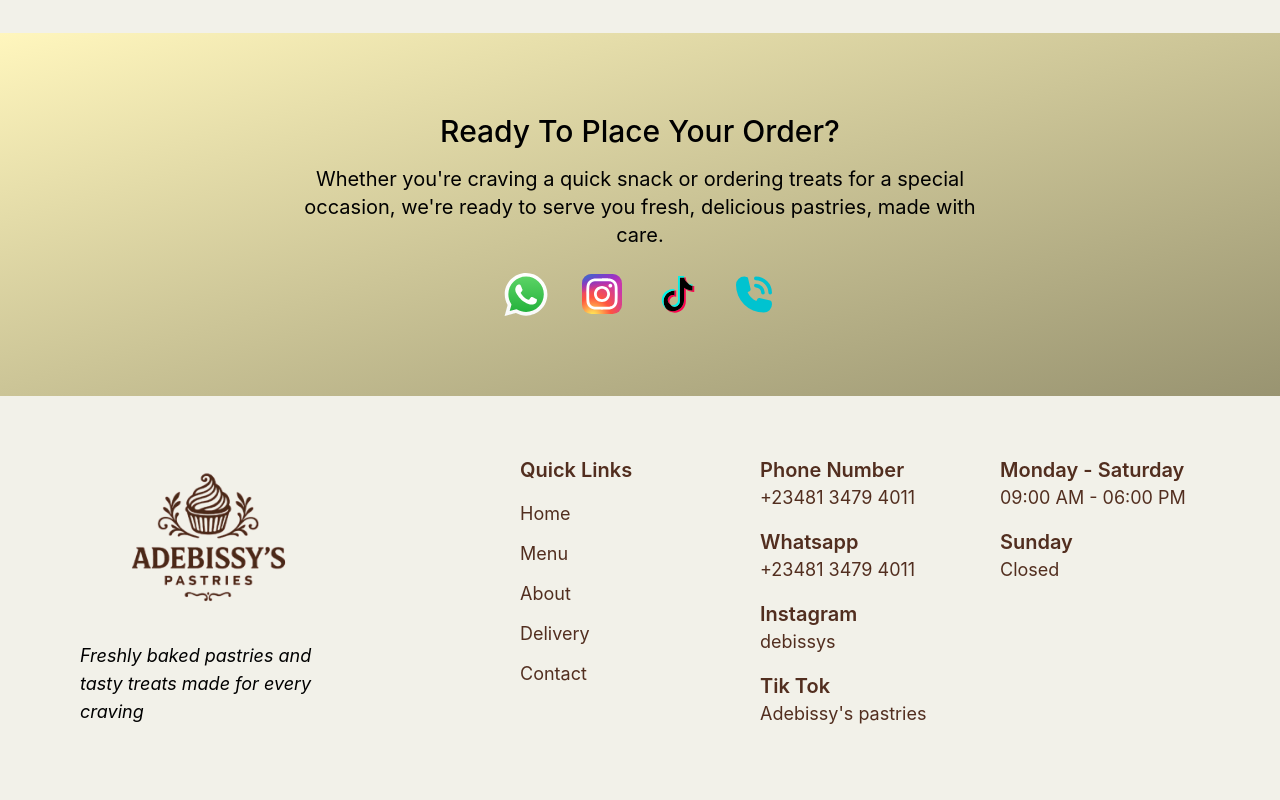
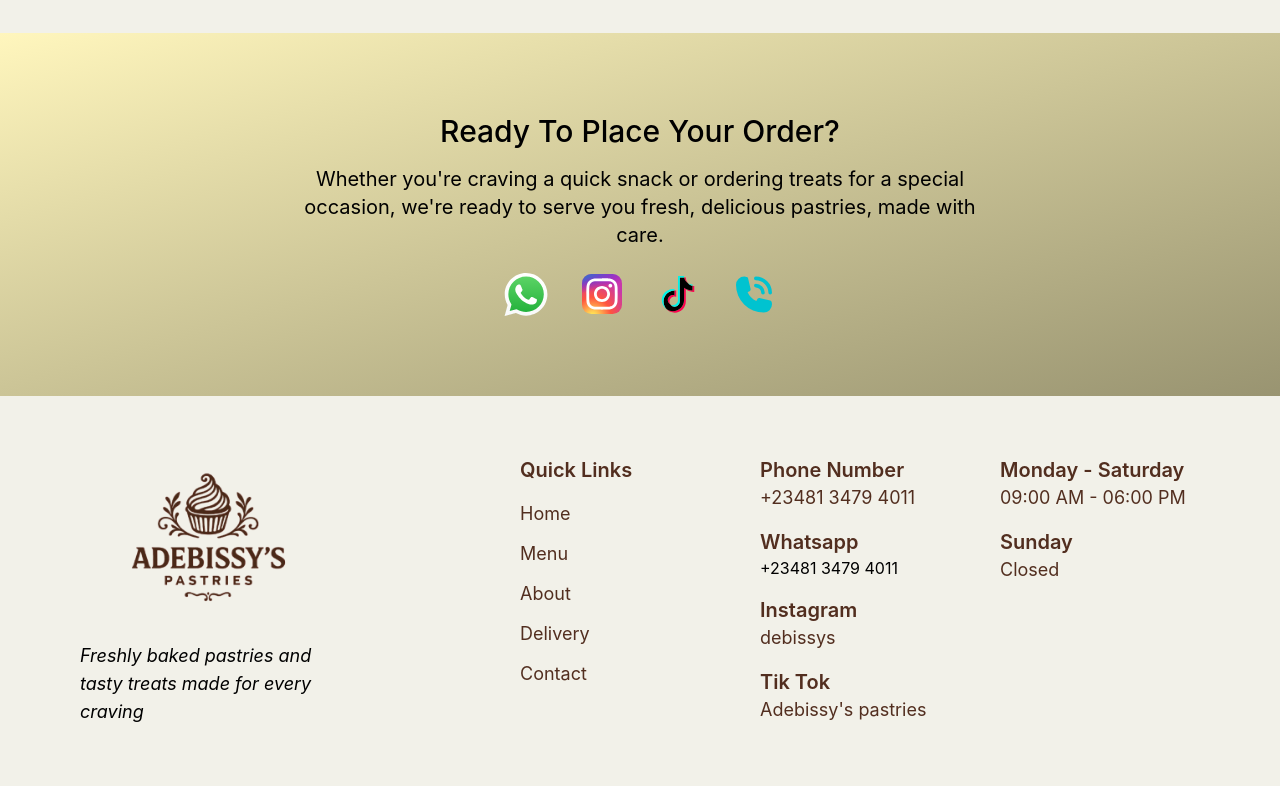
Before and after one commit to marvelade7/Adebissy-Pastries, a React (Vite) app: page / in a window 1280 px wide. Shown: the part 3826-4626 px from the top of the page. Built offline with nearby package versions, Linux system fonts and the light colour scheme.

Commit message:
Refactor phone number and message handling in HeroSection, OrderSection, and Footer; enhance WhatsApp and phone call links for improved user interaction

```diff
--- a/src/App.tsx
+++ b/src/App.tsx
@@ -15,7 +15,7 @@
     AOS.init({
       duration: 700,
       easing: 'ease-out-cubic',
-      once: false,
+      once: true,
       offset: 40,
       delay: 0,
       anchorPlacement: 'top-bottom',
--- a/src/Footer.tsx
+++ b/src/Footer.tsx
@@ -1,4 +1,6 @@
 const Footer = () => {
+    const phoneNumber = '2348134794011';
+    const message = encodeURIComponent('Hello,\n\n My name is ... \n\nI would like to place an order.');
     return (
         <footer
             id='contact'
@@ -27,16 +29,16 @@
 
                 <div data-aos='fade-up' data-aos-delay='300' className='flex-1'>
                     <h3 className='text-lg font-semibold text-[#522E1F] md:text-xl'>Phone Number</h3>
-                    <p className='mb-3 text-md text-[#522E1F] md:text-lg'>+23481 3479 4011</p>
+                    <a href="tel:+2348134794011" target="_blank" rel="noopener noreferrer" className='mb-3 text-md text-[#522E1F] hover:opacity-75 md:text-lg'>+23481 3479 4011</a>
 
                     <h3 className='mt-4 text-lg font-semibold text-[#522E1F] md:text-xl'>Whatsapp</h3>
-                    <p className='mb-3 text-md text-[#522E1F] md:text-lg'>+23481 3479 4011</p>
+                    <a href={`https://wa.me/${phoneNumber}?text=${message}`} target="_blank" rel="noopener noreferrer" className="hover:opacity-75">+23481 3479 4011</a>
 
                     <h3 className='mt-4 text-lg font-semibold text-[#522E1F] md:text-xl'>Instagram</h3>
-                    <p className='mb-3 text-md text-[#522E1F] md:text-lg'>debissys</p>
+                    <a href="https://www.instagram.com/debissys?igsh=b3E4cWJ5MjdrMXB6" target="_blank" rel="noopener noreferrer" className='mb-3 text-md text-[#522E1F] md:text-lg hover:opacity-75'>debissys</a>
 
                     <h3 className='mt-4 text-lg font-semibold text-[#522E1F] md:text-xl'>Tik Tok</h3>
-                    <p className='mb-3 text-md text-[#522E1F] md:text-lg'>Adebissy&apos;s pastries</p>
+                    <a href="https://vm.tiktok.com/ZS92361ALyXNh-5J9Rw/" target="_blank" rel="noopener noreferrer" className='mb-3 text-md text-[#522E1F] md:text-lg hover:opacity-75'>Adebissy&apos;s pastries</a>
                 </div>
 
                 <div data-aos='fade-up' data-aos-delay='400' className='flex-1'>
--- a/src/HeroSection.tsx
+++ b/src/HeroSection.tsx
@@ -1,8 +1,8 @@
 import { useState, useEffect } from 'react';
 
 const HeroSection = () => {
-    const phoneNumber: string = '2348134794011'; // Replace with your phone number
-    const message: string = encodeURIComponent('Hello, I would like to place an order.'); // Customize the message
+    const phoneNumber: string = '2348134794011';
+    const message = encodeURIComponent('Hello,\n\n My name is ... \n\nI would like to place an order.');
     const slides = [
         {
             img: 'heroImg2.png',
--- a/src/OrderSection.tsx
+++ b/src/OrderSection.tsx
@@ -1,11 +1,13 @@
 const OrderSection = () => {
     const phoneNumber = '2348134794011'; // Replace with your phone number
-    const message = encodeURIComponent('Hello, I would like to place an order.'); // Customize the message
+    const message = encodeURIComponent('Hello,\n\n My name is ... \n\nI would like to place an order.'); // Customize the message
     return (
         <div data-aos="fade-up" className='bg-linear-to-br from-[#FFF6BD] to-[#999471] px-4 py-13 sm:px-8 lg:px-20 lg:py-20 text-center'>
             <h2 data-aos="fade-up" data-aos-delay="100" className="md:text-3xl text-2xl font-medium mb-4">Ready To Place Your Order?</h2>
             <p data-aos="fade-up" data-aos-delay="200" className="md:text-xl text-lg w-full md:w-3/5 my-4 mx-auto">Whether you're craving a quick snack or ordering treats for a special occasion, we're ready to serve you fresh, delicious pastries, made with care.</p>
             <div data-aos="fade-up" data-aos-delay="300" className="flex items-center justify-center gap-7 mt-6">
+
+                {/* Whatsapp DM Link */}
                 <a href={`https://wa.me/${phoneNumber}?text=${message}`} target="_blank" rel="noopener noreferrer">
                     <svg data-aos="fade-up" data-aos-delay="300" className='cursor-pointer hover:-translate-y-1.75 duration-300 active:scale-120' xmlns="http://www.w3.org/2000/svg" width="3em" height="2.7em" viewBox="0 0 256 258">
                         <defs>
@@ -23,6 +25,9 @@
                         <path fill="#fff" d="M96.678 74.148c-2.386-5.303-4.897-5.41-7.166-5.503c-1.858-.08-3.982-.074-6.104-.074c-2.124 0-5.575.799-8.492 3.984c-2.92 3.188-11.148 10.892-11.148 26.561s11.413 30.813 13.004 32.94c1.593 2.123 22.033 35.307 54.405 48.073c26.904 10.609 32.379 8.499 38.218 7.967c5.84-.53 18.844-7.702 21.497-15.139c2.655-7.436 2.655-13.81 1.859-15.142c-.796-1.327-2.92-2.124-6.105-3.716s-18.844-9.298-21.763-10.361c-2.92-1.062-5.043-1.592-7.167 1.597c-2.124 3.184-8.223 10.356-10.082 12.48c-1.857 2.129-3.716 2.394-6.9.801c-3.187-1.598-13.444-4.957-25.613-15.806c-9.468-8.442-15.86-18.867-17.718-22.056c-1.858-3.184-.199-4.91 1.398-6.497c1.431-1.427 3.186-3.719 4.78-5.578c1.588-1.86 2.118-3.187 3.18-5.311c1.063-2.126.531-3.986-.264-5.579c-.798-1.593-6.987-17.343-9.819-23.64" />
                     </svg>
                 </a>
+
+                {/* Instagram Profile Link */}
+                <a href="https://www.instagram.com/debissys?igsh=b3E4cWJ5MjdrMXB6" target="_blank" rel="noopener noreferrer">
                     <svg data-aos='fade-up' data-aos-delay='500' className='cursor-pointer hover:-translate-y-1.75 duration-300 active:scale-120' xmlns="http://www.w3.org/2000/svg" width="3em" height="2.5em" viewBox="0 0 256 256">
                         <path d="M0 0h256v256H0z" fill="none" />
                         <g fill="none">
@@ -44,7 +49,10 @@
                             </defs>
                         </g>
                     </svg>
-                <a href="">
+                </a>
+
+                {/* TikTok Profile Link */}
+                <a href="https://vm.tiktok.com/ZS92361ALyXNh-5J9Rw/" target="_blank" rel="noopener noreferrer">
                     <svg data-aos='fade-up' data-aos-delay='500' className='cursor-pointer hover:-translate-y-1.75 duration-300 active:scale-120' xmlns="http://www.w3.org/2000/svg" width="3em" height="2.3em" viewBox="0 0 256 290">
                         <path d="M0 0h256v290H0z" fill="none" />
                         <path fill="#ff004f" d="M189.72 104.421c18.678 13.345 41.56 21.197 66.273 21.197v-47.53a67 67 0 0 1-13.918-1.456v37.413c-24.711 0-47.59-7.851-66.272-21.195v96.996c0 48.523-39.356 87.855-87.9 87.855c-18.113 0-34.949-5.473-48.934-14.86c15.962 16.313 38.222 26.432 62.848 26.432c48.548 0 87.905-39.332 87.905-87.857v-96.995zm17.17-47.952c-9.546-10.423-15.814-23.893-17.17-38.785v-6.113h-13.189c3.32 18.927 14.644 35.097 30.358 44.898M69.673 225.607a40 40 0 0 1-8.203-24.33c0-22.192 18.001-40.186 40.21-40.186a40.3 40.3 0 0 1 12.197 1.883v-48.593c-4.61-.631-9.262-.9-13.912-.801v37.822a40.3 40.3 0 0 0-12.203-1.882c-22.208 0-40.208 17.992-40.208 40.187c0 15.694 8.997 29.281 22.119 35.9" />
@@ -53,6 +61,8 @@
                     </svg>
 
                 </a>
+
+                {/* Phone Number Link */}
                 <a href={`tel:${phoneNumber}`}>
                     <svg data-aos='fade-up' data-aos-delay='700' className='cursor-pointer hover:-translate-y-1.75 duration-300 active:scale-120' xmlns="http://www.w3.org/2000/svg" width="3em" height="2.7em" viewBox="0 0 24 24">
                         <path d="M0 0h24v24H0z" fill="none" />
```
Lines whose indentation alone changed are shown as unchanged.
